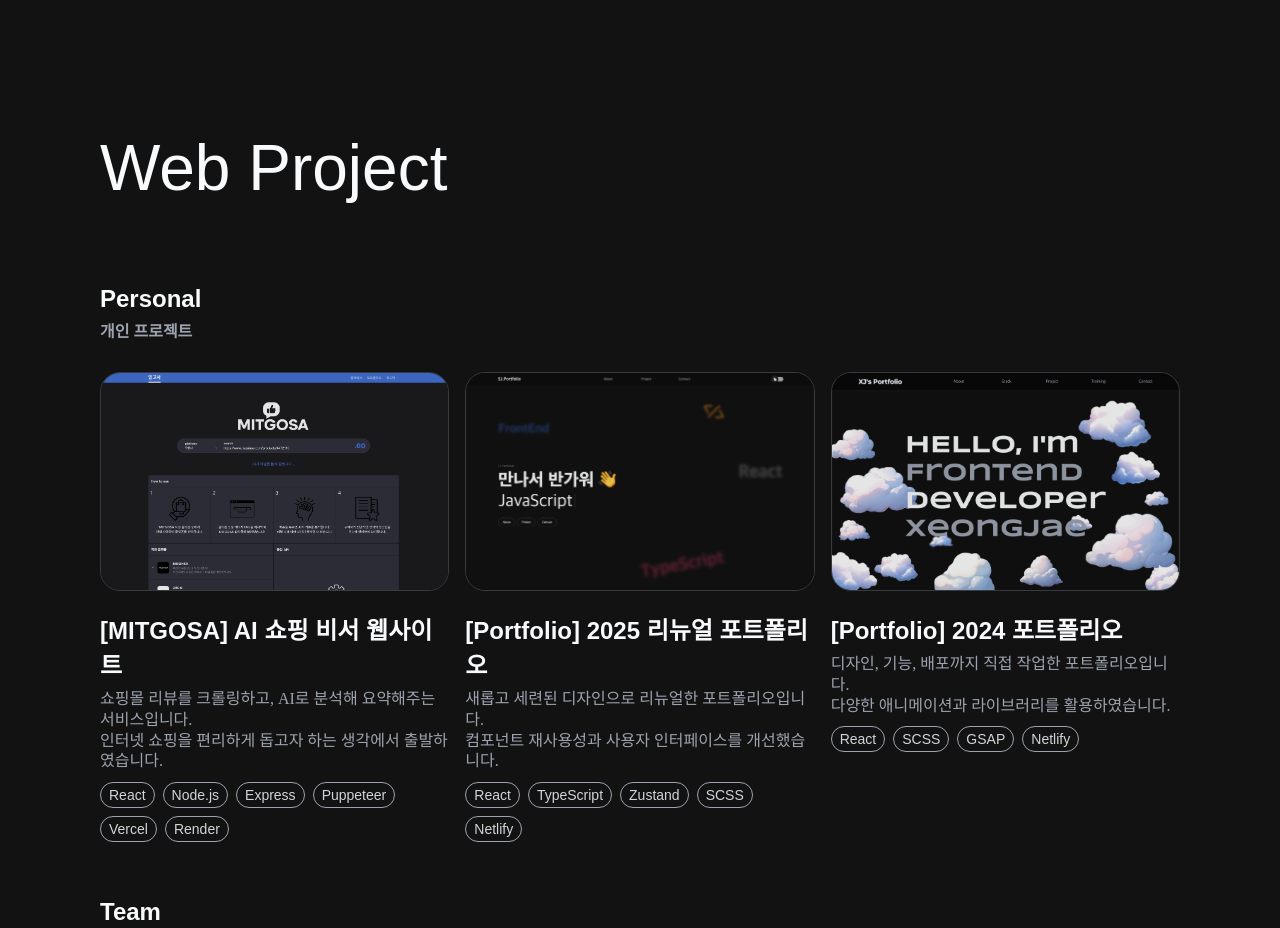
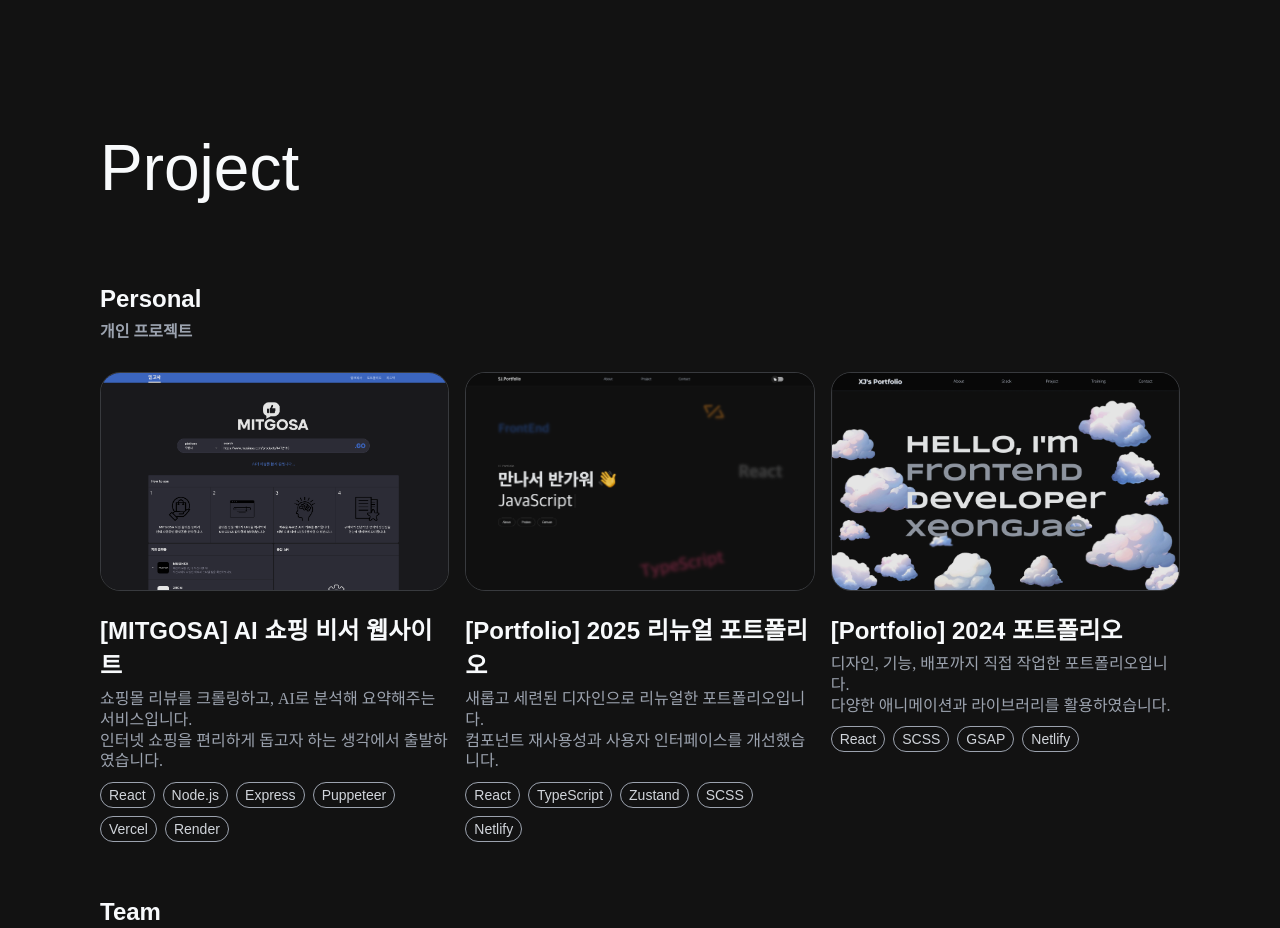
Before and after one commit to xeongjae/2025-Portfolio, a React (Vite) app: page / in a window 1280 px wide. Shown: the part 3280-4208 px from the top of the page. Built offline with nearby package versions, Linux system fonts and the light colour scheme.

Commit message:
FIX: 프로젝트 섹션명 변경

```diff
--- a/src/sections/Project.tsx
+++ b/src/sections/Project.tsx
@@ -20,7 +20,7 @@ const Project: React.FC = () => {
 
   return (
     <section className={`project ${colorMode ? "light-mode" : "dark-mode"}`}>
-      <h2>Web Project</h2>
+      <h2>Project</h2>
       <div className="contents">
         <h3>
           Personal
```
